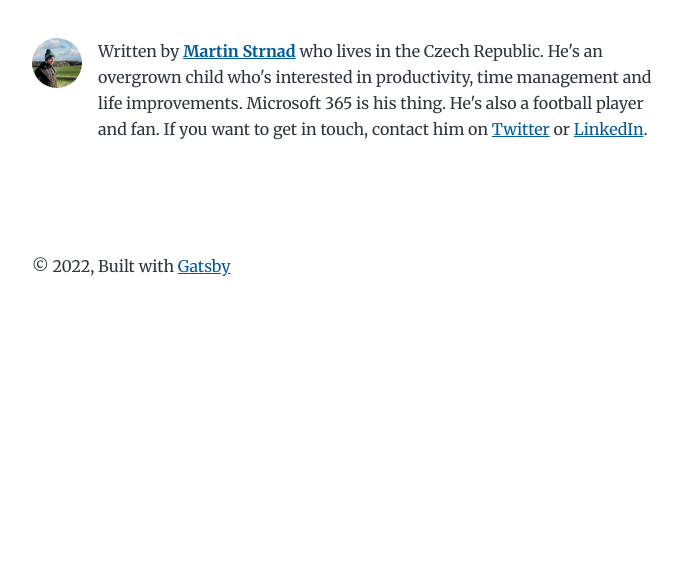
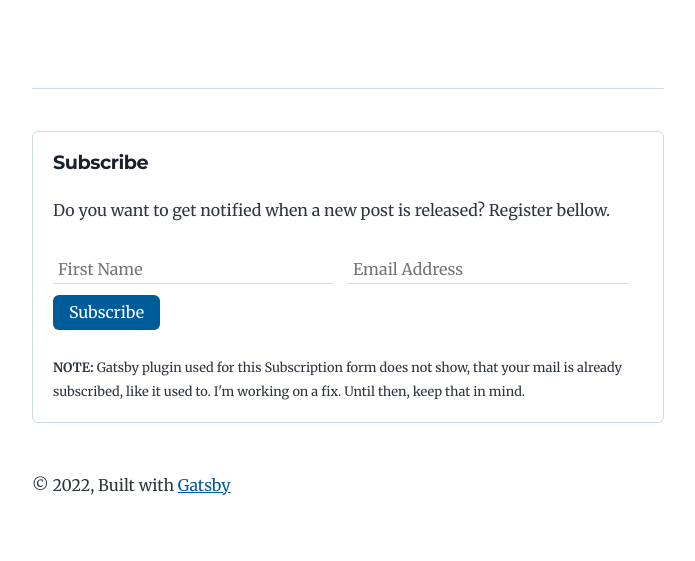
Before and after one commit to strnad10/martins-place, a Gatsby site: page /tags in a window 1280 px wide. Shown: the part 335-896 px from the top of the page, without its empty margins (292-987 px from the left). Before the commit the page ends 800 px from the top, so only its background shows below. Built offline with nearby package versions, Linux system fonts and the light colour scheme; Gatsby itself is replaced by a stand-in of ours.

Commit message:
MailChimp integration and subscription form added
I added a subscription form for people to get a notification when I add a new post and did a tweek to profile image in BIO.

```diff
--- a/content/blog/002-expectations/index.md
+++ b/content/blog/002-expectations/index.md
@@ -28,5 +28,3 @@ Book review or my view on it is one type of posts you will find here. I'll share
 Outside of work, I do stuff from wood, metal, and other materials and most importantly, I like to restore and renew old things (like a bike from 1979 or my house). So, look forward to some of my work. 🙂
 
 Last, but not least, I'll share with you all the process of creating this blog. As you might have noticed, this blog is based on Gatsby framework and its default blog template. I already customized it a bit. I developed tags which I can assign to each post. I'll be improving my blog from time to time. Next thing I really want to add is some sort of table of content to get you around the post faster using Anchor links and custom React component. Bear in mind that I'm fairly new to programming in JavaScript so don't be harsh. 😁
-
-> **HINT:** Next post will be a Restoration one.
--- a/gatsby-config.js
+++ b/gatsby-config.js
@@ -10,6 +10,7 @@ module.exports = {
     social: {
       twitter: `strnad10`,
       linkedin: `strnad10`,
+      github: `strnad10`,
     },
   },
   plugins: [
@@ -125,6 +126,13 @@ module.exports = {
         icon: `src/images/gatsby-icon.png`, // This path is relative to the root of the site.
       },
     },
+    {
+      resolve: 'gatsby-plugin-mailchimp',
+      options: {
+          endpoint: 'https://martin-strmad.us11.list-manage.com/subscribe/post?u=bdd6e6e84f2958112c1ca9944&amp;id=4723ac2a6d',
+          timeout: 3500
+      },
+    },
     `gatsby-plugin-react-helmet`,
     // this (optional) plugin enables Progressive Web App + Offline functionality
     // To learn more, visit: https://gatsby.dev/offline
--- a/src/components/bio.js
+++ b/src/components/bio.js
@@ -21,6 +21,7 @@ const Bio = () => {
           social {
             twitter
             linkedin
+            github
           }
         }
       }
@@ -38,14 +39,14 @@ const Bio = () => {
         layout="fixed"
         formats={["auto", "webp", "avif"]}
         src="../images/profile-pic.png"
-        width={50}
-        height={50}
+        width={100}
+        height={100}
         quality={95}
         alt="Profile picture"
       />
       {author?.name && (
         <p>
-          Written by <strong><a href={`https://twitter.com/${social?.twitter || ``}`}>{author.name}</a></strong> {author?.summary || null} <a href={`https://twitter.com/${social?.twitter || ``}`}>Twitter</a> or <a href={`https://linkedin.com/in/${social?.linkedin || ``}`}>LinkedIn</a>.
+          Written by <strong><a href={`https://twitter.com/${social?.twitter || ``}`}>{author.name}</a></strong> {author?.summary || null} <a href={`https://twitter.com/${social?.twitter || ``}`}>Twitter</a> or <a href={`https://linkedin.com/in/${social?.linkedin || ``}`}>LinkedIn</a>. You can also find me on <a href={`https://github.com/${social?.github || ``}`}>GitHub</a> where I share development progress of this blog.
           {` `}
         </p>
       )}
--- a/src/components/layout.js
+++ b/src/components/layout.js
@@ -1,5 +1,6 @@
 import * as React from "react"
 import { Link } from "gatsby"
+import NotificationForm from "../components/notificationForm"
 
 const Layout = ({ location, title, children }) => {
   const rootPath = `${__PATH_PREFIX__}/`
@@ -25,6 +26,11 @@ const Layout = ({ location, title, children }) => {
       <header className="global-header">{header}</header>
       <main>{children}</main>
       <footer>
+        <hr/>
+        <br/>
+        <div>
+          <NotificationForm></NotificationForm>
+        </div>
         © {new Date().getFullYear()}, Built with
         {` `}
         <a href="https://www.gatsbyjs.com">Gatsby</a>
--- /dev/null
+++ b/src/components/notificationForm.js
@@ -0,0 +1,93 @@
+import * as React from "react"
+import addToMailchimp from "gatsby-plugin-mailchimp"
+
+export default class IndexPage extends React.Component {
+  state = {
+    name: null,
+    email: null,
+    message: null,
+    success: null,
+    emailInput: false,
+    nameInput: false,
+  }
+
+  _handleChange = e => {
+    this.setState({
+      [`${e.target.name}`]: e.target.value,
+    })
+    console.log(this.state.message)
+  }
+
+  _handleSubmit = e => {
+    e.preventDefault()
+
+    addToMailchimp(this.state.email, {
+      FNAME: this.state.name,})
+      .then(({ msg, result }) => {
+        console.log(result, msg)
+        if (result !== 'success') {
+          throw msg
+        }
+        this.setState({
+          message: msg,
+          success: true,
+          emailInput: true,
+          nameInput: true,
+        })
+      })
+      .catch(err => {
+        console.log('err', err)
+        this.setState({
+          message: err,
+          success: false,
+        })
+      }
+    )
+    console.log(this.state)
+  }
+
+  render() {
+    return (
+      <div className="notificationForm">
+        <h5>Subscribe</h5>
+        <p>
+          Do you want to get notified when a new post is released? Register bellow.<br/>
+        </p>
+        <form onSubmit={this._handleSubmit}>
+          {this.state.success !== null &&
+            this.state.success === true &&
+              <div className="alert" id="successAlert">{this.state.message}</div>
+          }
+          {this.state.success !== null &&
+            this.state.success === false &&
+              <div className="alert" id="errorAlert">{this.state.message}</div>
+          }
+          {
+            this.state.nameInput !== true &&
+              <div className="formContainer">
+                <div className="formContainerPart" id="name">
+                  <input
+                    type="text"
+                    onChange={this._handleChange}
+                    placeholder="First Name"
+                    name="name"
+                  />
+                </div>
+                <div className="formContainerPart" id="email">
+                  <input
+                    type="email"
+                    onChange={this._handleChange}
+                    placeholder="Email Address"
+                    name="email"
+                  />
+                </div>
+                <input className="subscribeButton" type="submit" value="Subscribe" />
+              </div>
+          }
+          <br/>
+          <small><b>NOTE: </b>Gatsby plugin used for this Subscription form does not show, that your mail is already subscribed, like it used to. I'm working on a fix. Until then, keep that in mind.</small>
+        </form>
+      </div>
+    )
+  }
+}
--- a/src/components/seo.js
+++ b/src/components/seo.js
@@ -21,6 +21,7 @@ const Seo = ({ description, lang, meta, title }) => {
             social {
               twitter
               linkedin
+              github
             }
           }
         }
--- a/src/pages/tags.js
+++ b/src/pages/tags.js
@@ -4,7 +4,6 @@ import kebabCase from "lodash/kebabCase"
 
 import { Link, graphql } from "gatsby"
 
-import Bio from "../components/bio"
 import Layout from "../components/layout"
 import Seo from "../components/seo"
 
@@ -46,15 +45,12 @@ const TagsPage = ({ data, location }) => {
             itemType="http://schema.org/Article"
           >
             <header>
-              <h2>
-                <Link to="/">Back to all posts</Link>
-              </h2>
+              <Link to="/">← Back to all posts</Link>
             </header>
           </article>
         </li>
       </ol>
       <footer>
-        <Bio />
       </footer>
     </Layout>
   )
--- a/src/style.css
+++ b/src/style.css
@@ -298,7 +298,7 @@ a:focus {
 .bio-avatar {
   margin-right: var(--spacing-4);
   margin-bottom: var(--spacing-0);
-  min-width: 50px;
+  min-width: 100px;
   border-radius: 100%;
 }
 
@@ -319,20 +319,87 @@ a:focus {
   margin-bottom: var(--spacing-8);
 }
 
+/* Tag */
+
 .tag {
   text-decoration: none;
-  padding: 0 .25rem;
-  margin: 0 -.25rem;
-  margin-left: 7px;
+  padding: 0 .5rem;
+  margin-left: 10px;
   color: white;
-  box-shadow: inset 100px 0 0 0 #005b99;
+  background: #005b99;
+  border-radius: 6px;
 }
 
-/* .tag:hover {
+/* Notification form */
+
+.notificationForm {
+  border: 1px solid var(--color-accent);
+  border-radius: 6px;
+  margin-top: 10px;
+  margin-bottom: 50px;
+  padding: 20px;
+}
+
+.notificationForm h5 {
+  margin-top: var(--spacing-0);
+}
+
+.formContainerPart {
+  flex: 50%;
+  margin-bottom: 10px;
+}
+
+.formContainer {
+  display: flex;
+  flex-wrap: wrap;
+}
+
+.formContainerPart input {
+  border: none;
+  border-bottom: 1px solid #d1dce5;
+  width: 95%;
+  padding: 5px;
+  margin-bottom: 1px;
+}
+
+.formContainerPart input:focus {
+  border: none;
+  outline: none;
+  border-bottom:  2px solid #005b99;
+  margin-bottom: 0px;
+}
+
+.formContainerPart input:focus::placeholder {
   color: #005b99;
-  box-shadow: inset 0 0 0 0 #005b99;
-  transition: color .3s ease-in-out, box-shadow .3s ease-in-out;
-}*/
+}
+
+/* Notification form alerts */
+
+#successAlert {
+  border-bottom: 2px solid #1eae5a;
+  padding: .1rem 1rem;
+  color: black;
+  background: #a8f0c6;
+  margin-bottom: 10px;
+}
+
+#errorAlert {
+  border-bottom: 2px solid #bc1810;
+  padding: .1rem 1rem;
+  color: black;
+  background: #f7a7a3;
+  margin-bottom: 10px;
+}
+
+/* Subscribe button */
+
+.subscribeButton {
+  border: none;
+  padding: .5rem 1rem;
+  color: white;
+  background: #005b99;
+  border-radius: 6px;
+}
 
 /* Media queries */
 
--- a/src/templates/blog-post.js
+++ b/src/templates/blog-post.js
@@ -1,7 +1,6 @@
 import * as React from "react"
 import { Link, graphql } from "gatsby"
 
-import Bio from "../components/bio"
 import Layout from "../components/layout"
 import Seo from "../components/seo"
 
@@ -30,10 +29,6 @@ const BlogPostTemplate = ({ data, location }) => {
           itemProp="articleBody"
         />
         <hr />
-        <footer>
-          <Bio />
-        </footer>
-      </article>
         <nav className="blog-post-nav">
           <ul
             style={{
@@ -60,6 +55,7 @@ const BlogPostTemplate = ({ data, location }) => {
             </li>
           </ul>
         </nav>
+      </article>
     </Layout>
   )
 }
```
Also changed, not shown: package.json (+21 -24 lines), src/templates/tags.js (+2 -5 lines), 1 other file. Lines whose indentation alone changed are shown as unchanged.
